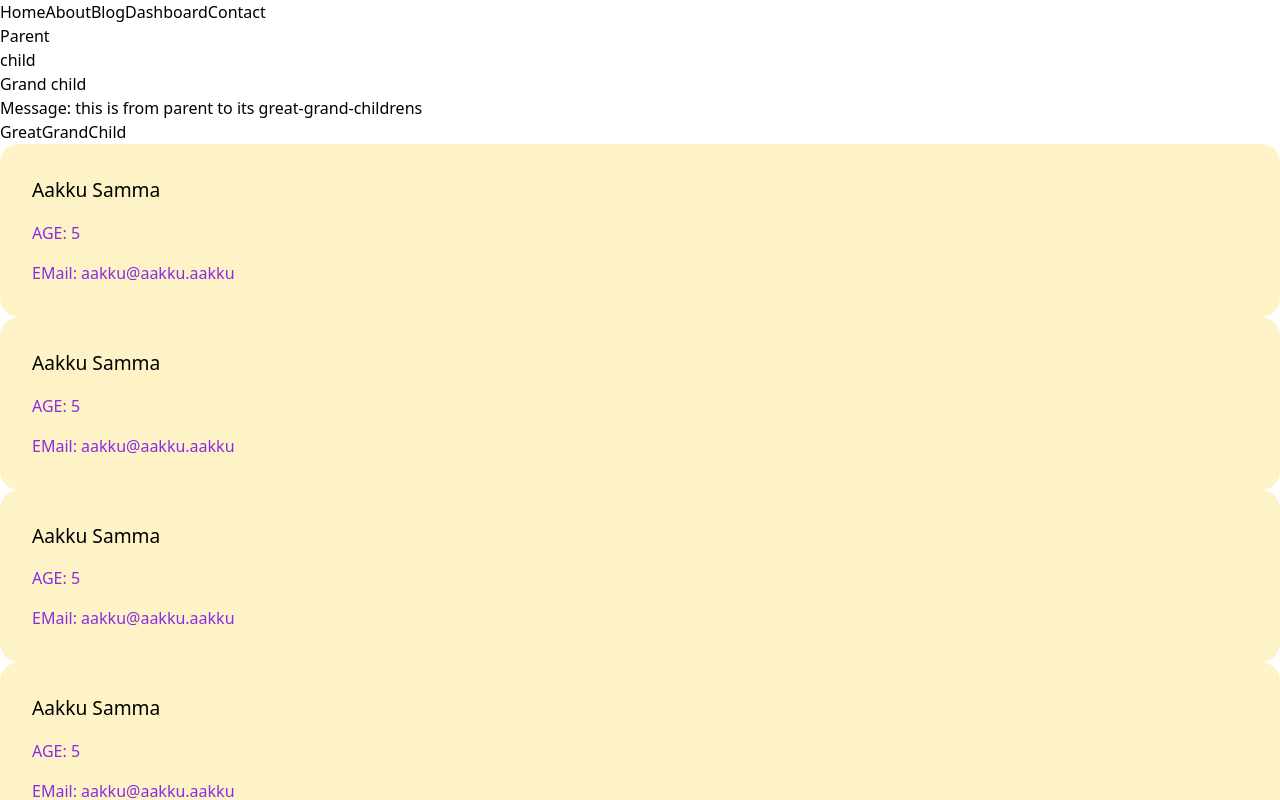
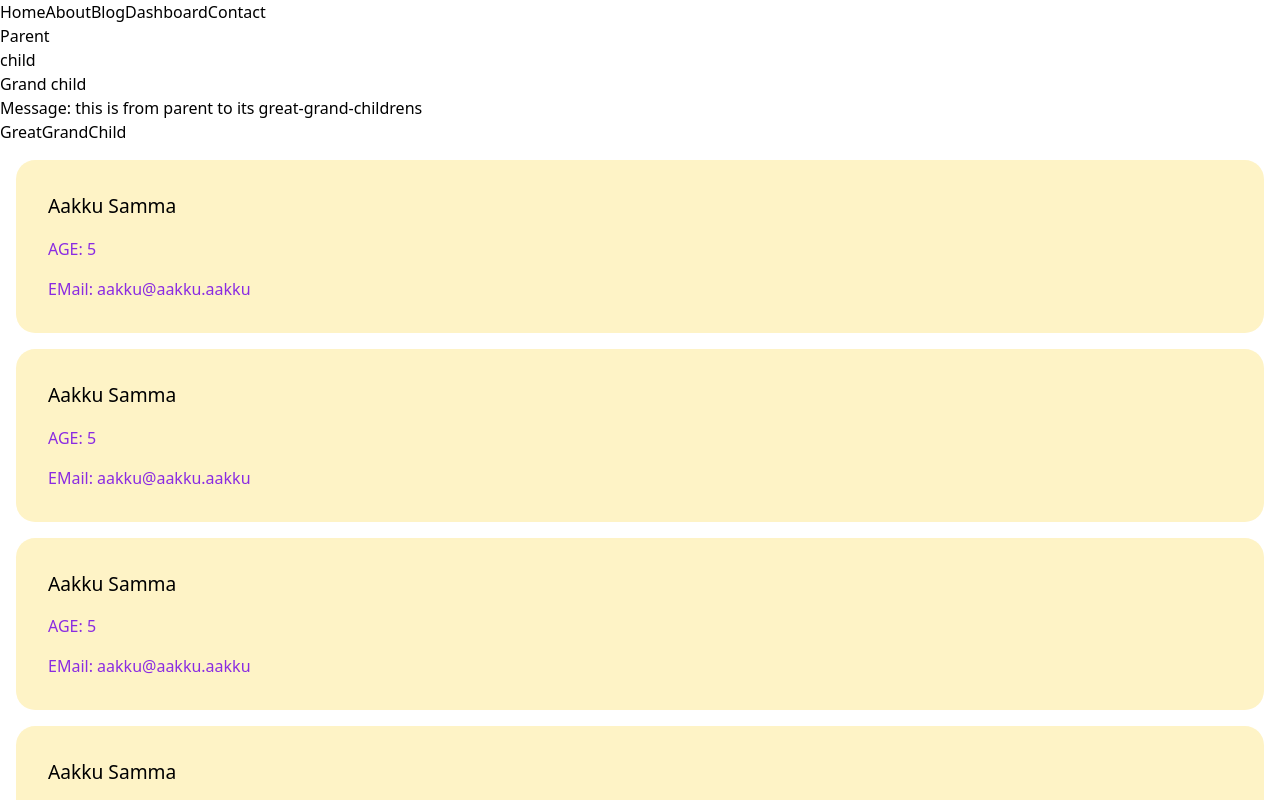
Before and after one commit to aakku106/4thSemTranning_REACT, a React (Vite) app in the folder project3/: page / in a window 1280 px wide. Shown: the top 800 px of the page. Built offline with nearby package versions, Linux system fonts and the light colour scheme.

Commit message:
feat: add DumbComponent and SmartComponent with basic structure

```diff
--- /dev/null
+++ b/project3/src/Components/DumbComponent/DumbComponent.jsx
@@ -0,0 +1,9 @@
+import React from 'react'
+
+function DumbComponent() {
+  return (
+    <div>DumbComponent</div>
+  )
+}
+
+export default DumbComponent
--- a/project3/src/Components/Reusable_Component/UserCard.css
+++ b/project3/src/Components/Reusable_Component/UserCard.css
@@ -8,10 +8,10 @@
 }
 
 .user-card {
-  margin: 1 1rem;
+  margin: 1rem;
   padding: 1rem;
   &:hover {
-    transform: scale(1.03);
+    transform: scale(1.01);
   }
   & h3 {
     font-size: 1.2em;
--- /dev/null
+++ b/project3/src/Components/SmartComponent/SmartComponent.jsx
@@ -0,0 +1,9 @@
+import React from 'react'
+
+function SmartComponent() {
+  return (
+    <div>SmartComponent</div>
+  )
+}
+
+export default SmartComponent
```
